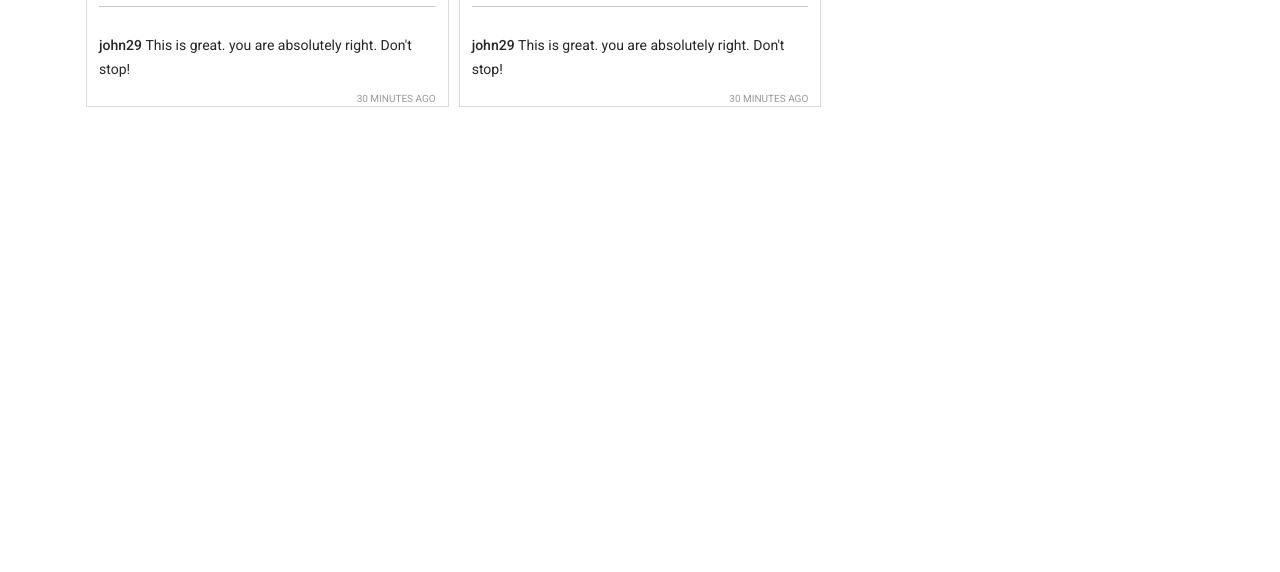
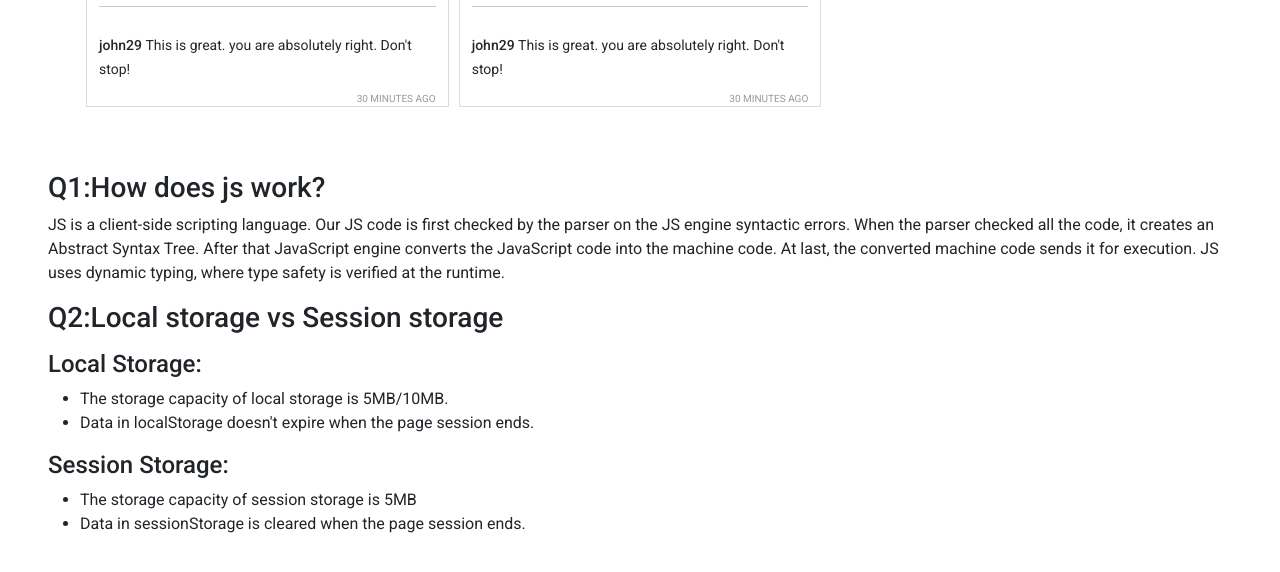
Before and after one commit to rahabulislam1/shoe_store, a plain HTML site: page index.html in a window 1280 px wide. Shown: the part 1425-1997 px from the top of the page. Before the commit the page ends 1548 px from the top, so only its background shows below. Drawn offline with nearby package versions, Linux system fonts and the light colour scheme.

Commit message:
Bonous updated

```diff
--- a/index.html
+++ b/index.html
@@ -1,5 +1,6 @@
 <!DOCTYPE html>
 <html lang="en">
+
 <head>
     <meta charset="UTF-8" />
     <meta http-equiv="X-UA-Compatible" content="IE=edge" />
@@ -7,49 +8,28 @@
     <title>Insta-Sohor</title>
     <link rel="stylesheet" href="./css/style.css" />
     <!-- Latest compiled and minified CSS -->
-        <link
-            href="https://cdn.jsdelivr.net/npm/bootstrap@5.1.3/dist/css/bootstrap.min.css"
-            rel="stylesheet"
-            integrity="sha384-1BmE4kWBq78iYhFldvKuhfTAU6auU8tT94WrHftjDbrCEXSU1oBoqyl2QvZ6jIW3"
-            crossorigin="anonymous"
-        />
+    <link href="https://cdn.jsdelivr.net/npm/bootstrap@5.1.3/dist/css/bootstrap.min.css" rel="stylesheet"
+        integrity="sha384-1BmE4kWBq78iYhFldvKuhfTAU6auU8tT94WrHftjDbrCEXSU1oBoqyl2QvZ6jIW3" crossorigin="anonymous" />
 
     <!-- google Montserrat  font  -->
     <link rel="preconnect" href="https://fonts.googleapis.com" />
     <link rel="preconnect" href="https://fonts.gstatic.com" crossorigin />
-        <link
-            href="https://fonts.googleapis.com/css2?family=Montserrat:wght@300;400;500&display=swap"
-            rel="stylesheet"
-        />
-        <link
-            rel="stylesheet"
-            href="https://cdnjs.cloudflare.com/ajax/libs/font-awesome/6.0.0/css/all.min.css"
+    <link href="https://fonts.googleapis.com/css2?family=Montserrat:wght@300;400;500&display=swap" rel="stylesheet" />
+    <link rel="stylesheet" href="https://cdnjs.cloudflare.com/ajax/libs/font-awesome/6.0.0/css/all.min.css"
         integrity="sha512-9usAa10IRO0HhonpyAIVpjrylPvoDwiPUiKdWk5t3PyolY1cOd4DSE0Ga+ri4AuTroPR5aQvXU9xC6qOPnzFeg=="
-            crossorigin="anonymous"
-            referrerpolicy="no-referrer"
-        />
+        crossorigin="anonymous" referrerpolicy="no-referrer" />
 </head>
 
 <body>
     <header>
         <nav class="navbar navbar-expand-lg navbar-light bg-light px-5">
             <a class="navbar-brand" href="#">Insta-Sohor</a>
-                <button
-                    class="navbar-toggler"
-                    type="button"
-                    data-toggle="collapse"
-                    data-target="#navbarSupportedContent"
-                    aria-controls="navbarSupportedContent"
-                    aria-expanded="false"
-                    aria-label="Toggle navigation"
-                >
+            <button class="navbar-toggler" type="button" data-toggle="collapse" data-target="#navbarSupportedContent"
+                aria-controls="navbarSupportedContent" aria-expanded="false" aria-label="Toggle navigation">
                 <span class="navbar-toggler-icon"></span>
             </button>
 
-                <div
-                    class="collapse navbar-collapse justify-content-end"
-                    id="navbarSupportedContent"
-                >
+            <div class="collapse navbar-collapse justify-content-end" id="navbarSupportedContent">
                 <ul class="navbar-nav mr-auto">
                     <li class="nav-link active" role="button" onclick="switchTab( 'posts' )">
                         <i class="fa-solid fa-house"></i>
@@ -77,9 +57,38 @@
             <h1>Reported posts</h1>
         </div>
     </main>
+
+    <section class="m-5" id="answerofAssignment">
+        <h3>Q1:How does js work?</h3>
+        <p>
+            JS is a client-side scripting language. Our JS code is first checked by the parser on the JS engine
+            syntactic errors. When the parser checked all the code, it creates an Abstract Syntax Tree. After that
+            JavaScript engine converts the JavaScript code into the machine code. At last, the converted machine code
+            sends it for execution. JS uses dynamic typing, where type safety is verified at the runtime.
+
+        </p>
+        <h3>Q2:Local storage vs Session storage</h3>
+        <p>
+        <div>
+            <h4>Local Storage:</h4>
+        </div>
+        <ul>
+            <li>The storage capacity of local storage is 5MB/10MB.</li>
+            <li>Data in localStorage doesn't expire when the page session ends.</li>
+        </ul>
+        <div>
+            <h4>Session Storage:</h4>
+        </div>
+        <ul>
+            <li>The storage capacity of session storage is 5MB</li>
+            <li>Data in sessionStorage is cleared when the page session ends.</li>
+        </ul>
+        </p>
+    </section>
     <footer></footer>
 
     <!-- add javascript  file  -->
     <script src="./js/app.js"></script>
 </body>
+
 </html>
--- a/js/app.js
+++ b/js/app.js
@@ -35,16 +35,19 @@ const switchTab = (id) => {
     document.getElementById("posts").style.display = "grid";
     document.getElementById("liked").style.display = "none";
     document.getElementById("reported").style.display = "none";
+    document.getElementById("answerofAssignment").style.display = "block";
   } else if (id === "liked") {
     document.getElementById("liked").style.display = "block";
     document.getElementById("posts").style.display = "none";
     document.getElementById("reported").style.display = "none";
+    document.getElementById("answerofAssignment").style.display = "none";
 
     displayLikedPosts();
   } else {
     document.getElementById("reported").style.display = "block";
     document.getElementById("posts").style.display = "none";
     document.getElementById("liked").style.display = "none";
+    document.getElementById("answerofAssignment").style.display = "none";
 
     displayReportedPosts();
   }
@@ -148,6 +151,7 @@ const displayLikedPosts = () => {
     const div = createPost(post);
     document.getElementById("liked").appendChild(div);
   });
+  document.getElementById("answerofAssignment").style.display = "none";
 };
 
 const displayReportedPosts = () => {
@@ -157,6 +161,7 @@ const displayReportedPosts = () => {
     const div = createPost(post);
     document.getElementById("reported").appendChild(div);
   });
+  document.getElementById("answerofAssignment").style.display = "none";
 };
 
 const loadPosts = async () => {
```
Lines whose indentation alone changed are shown as unchanged.
